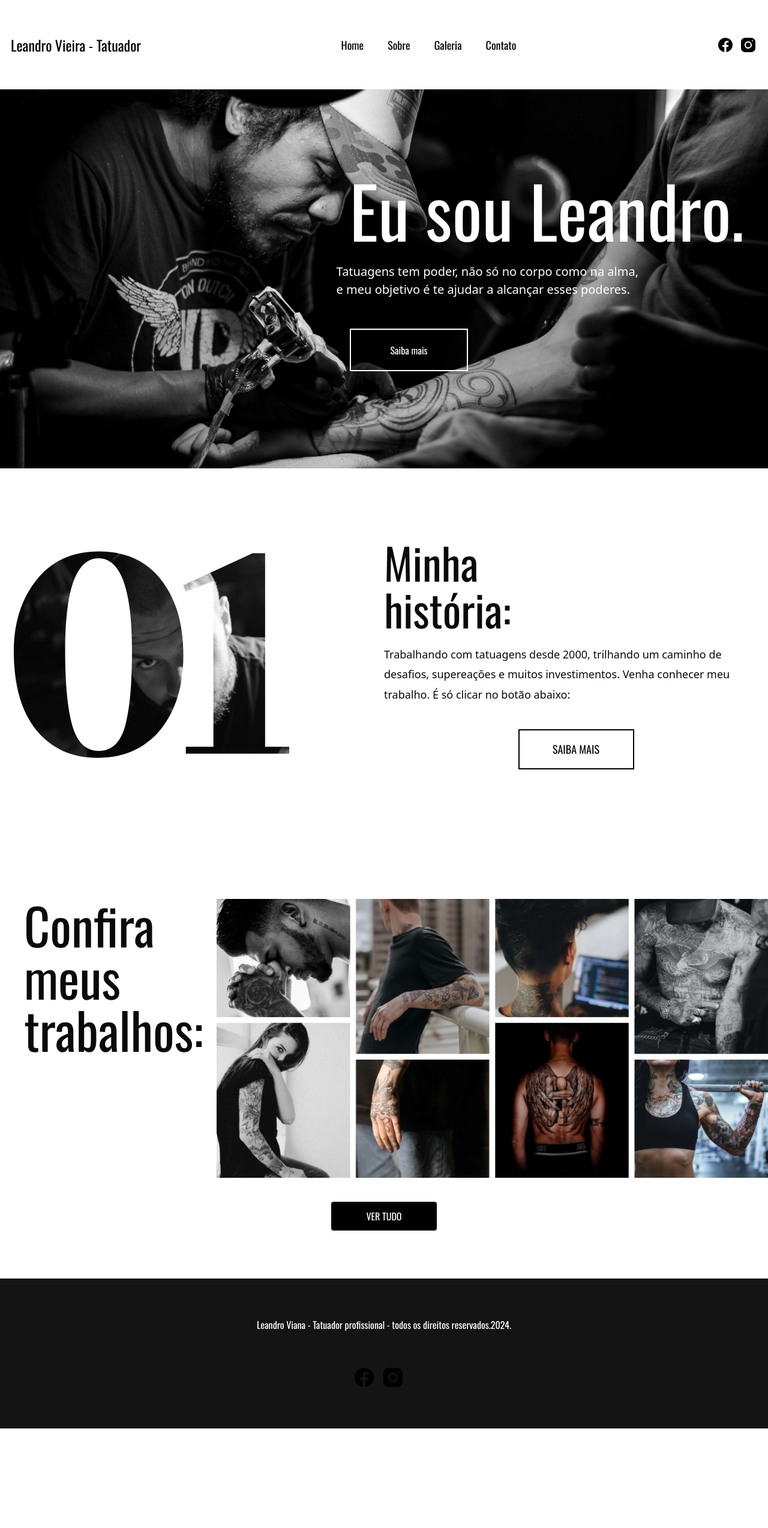
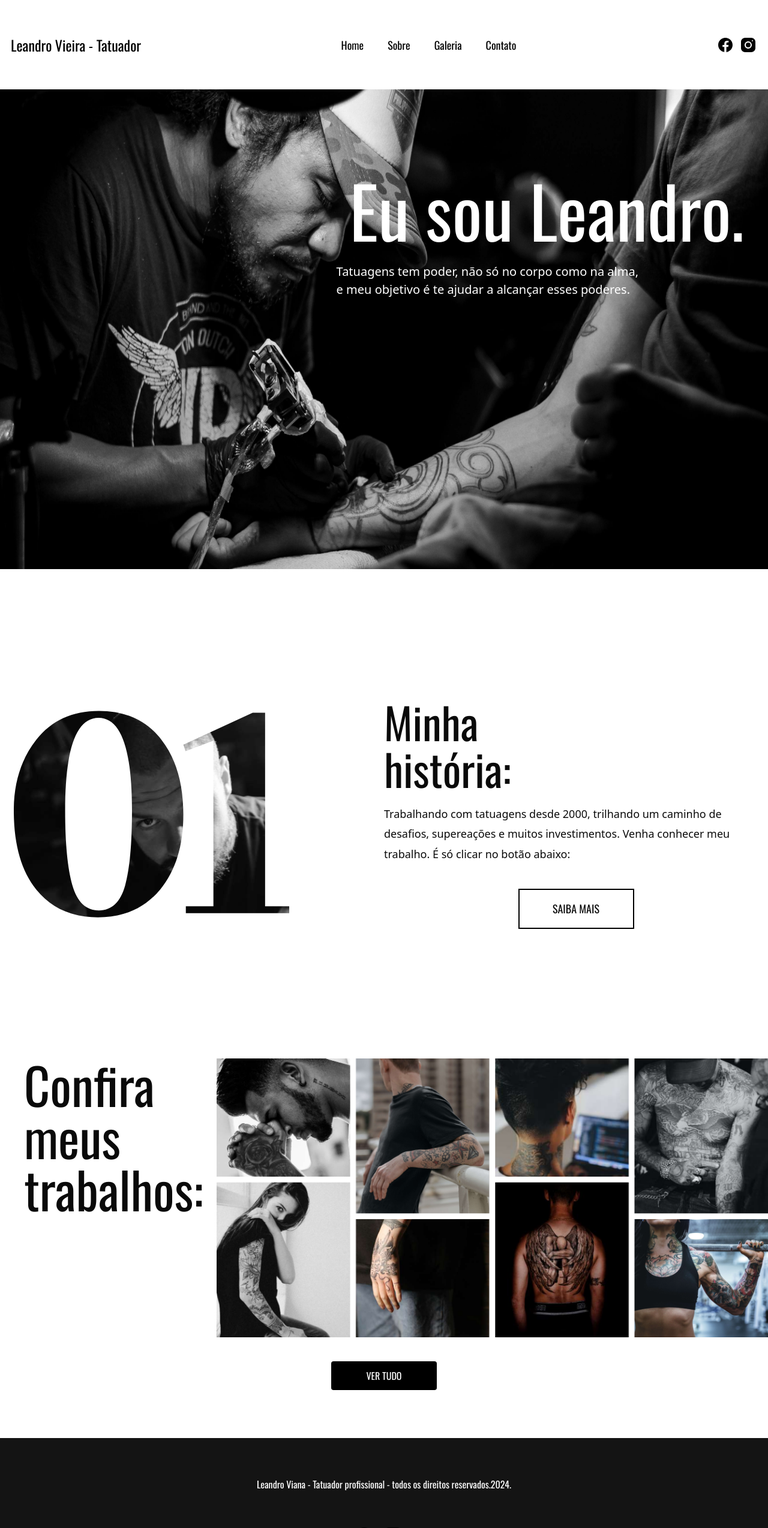
Before and after one commit to UmDoisQuaseTres/TattooLanding, a Next.js app: page / in a window 1280 px wide. Shown: the top 2548 px of the page at 60% size. Before the commit the page ends 2382 px from the top, so only its background shows below. Built offline with nearby package versions, Linux system fonts and the light colour scheme.

Commit message:
Layout finalizado

```diff
--- a/src/app/page.tsx
+++ b/src/app/page.tsx
@@ -8,10 +8,10 @@ export default function Home() {
   return (
     <div>
       <main className="flex w-screen justify-center">
-        <section id="about" className="flex w-screen max-w-[1280px]">
+        <section id="about" className="flex w-screen h-screen max-w-[1280px]">
           <div
             id="image"
-            className="flex  max-h-[948px] max-w-[1280px] justify-center absolute"
+            className="flex max-h-[948px] h-screen max-w-[1280px] justify-center absolute"
           >
             <Image src={banner} alt="banner-principal" priority />
           </div>
@@ -22,14 +22,6 @@ export default function Home() {
                 Tatuagens tem poder, não só no corpo como na alma,
                 <br /> e meu objetivo é te ajudar a alcançar esses poderes.
               </p>
-              <div
-                className="flex justify-center mr-[460px] mt-[50px] bg-transparent border-white border-2
-              "
-              >
-                <button className="h-[67px] w-[193px] cursor-pointer ">
-                  Saiba mais
-                </button>
-              </div>
             </div>
           </div>
         </section>
--- a/src/components/Footer/index.tsx
+++ b/src/components/Footer/index.tsx
@@ -18,7 +18,10 @@ export default function ContactForm() {
 
   return (
     <main className="flex w-full items-center justify-center mt-20">
-      <footer className="flex w-full max-w-[1280px] h-[250px] bg-footer justify-center items-center">
+      <section
+        id="end"
+        className="flex w-full max-w-[1280px] h-[250px] bg-footer justify-center items-center"
+      >
         <div>
           <h1 className="text-white">
             Leandro Viana - Tatuador profissional - todos os direitos
@@ -54,7 +57,7 @@ export default function ContactForm() {
             </button>
           </div>
         </div>
-      </footer>
+      </section>
     </main>
   );
 }
--- a/src/components/Header/index.tsx
+++ b/src/components/Header/index.tsx
@@ -20,15 +20,15 @@ export default function Header() {
             <p className="cursor-pointer">Home</p>
           </Link>
 
-          <Link href="/sobre">
+          <Link href="#myhistory">
             <p className="cursor-pointer">Sobre</p>
           </Link>
 
-          <Link href="/galeria">
+          <Link href="#work">
             <p className="cursor-pointer">Galeria</p>
           </Link>
 
-          <Link href="/contato">
+          <Link href="#end">
             <p className="cursor-pointer">Contato</p>
           </Link>
         </div>
--- a/src/components/MyHistory/index.tsx
+++ b/src/components/MyHistory/index.tsx
@@ -5,8 +5,8 @@ export default function MyHistory() {
   return (
     <main className="flex w-full items-center justify-center">
       <section
-        id="footer "
-        className="flex w-full mt-16 max-w-[1280px] items-center justify-center"
+        id="myhistory "
+        className="flex w-full max-w-[1280px] items-center justify-center"
       >
         <div className=" flex w-full">
           <Image
```
